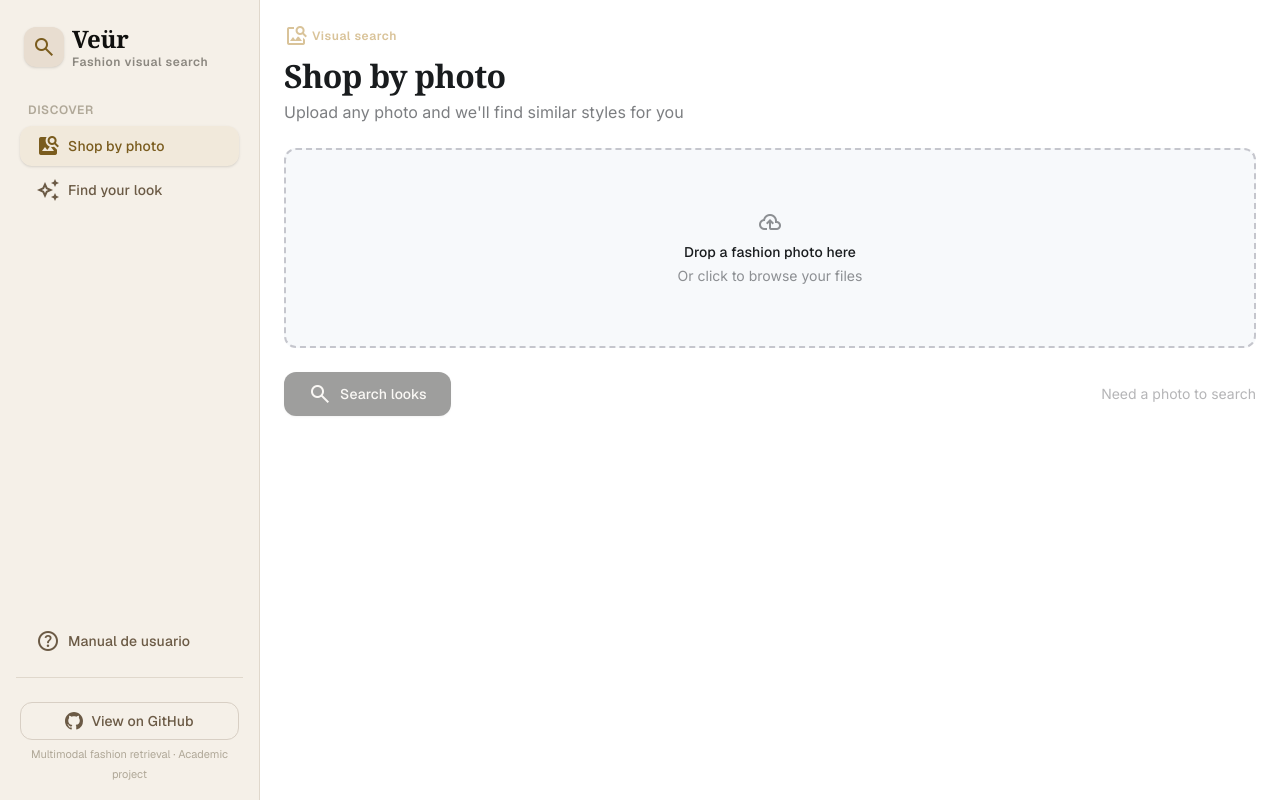
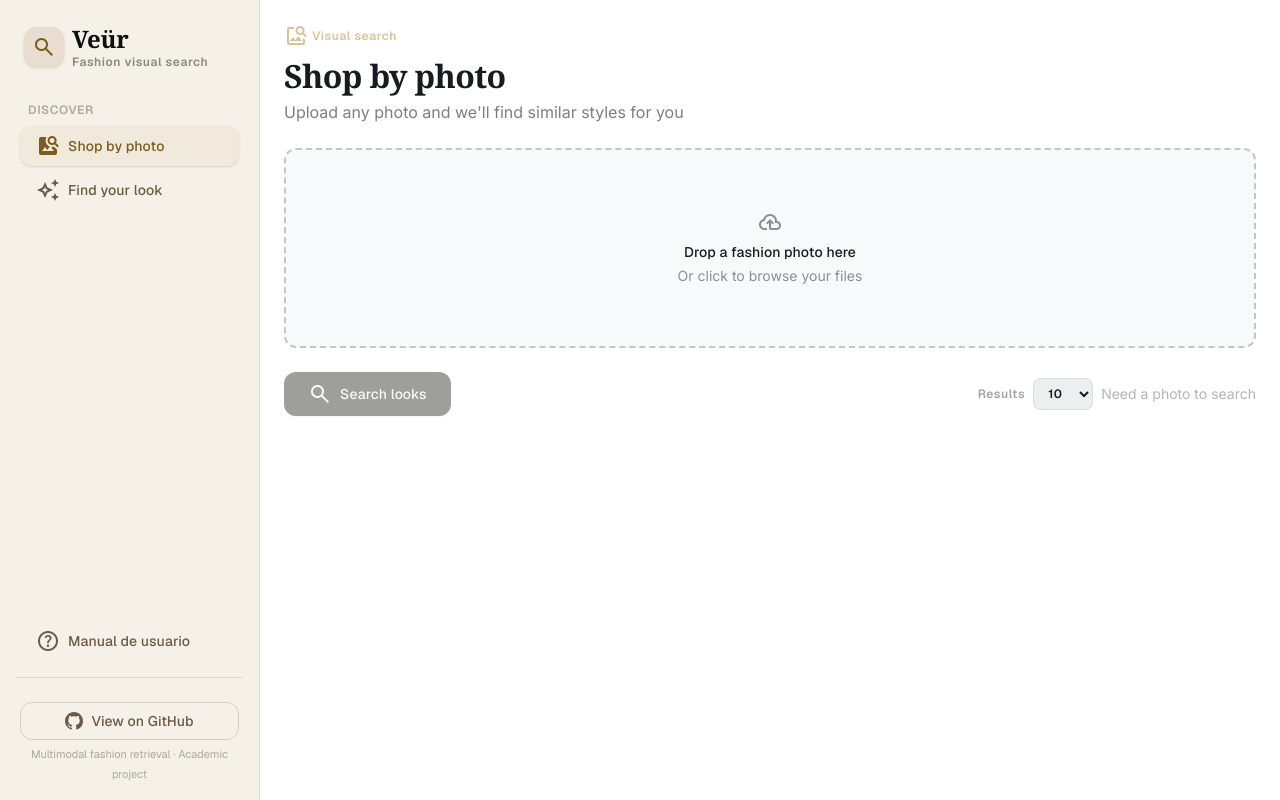
Before and after one commit to FabricioLanche/BD2_Proyecto2, a React (Vite) app in the folder Fronted/: page / in a window 1280 px wide. Built offline with nearby package versions, Linux system fonts and the light colour scheme.

Commit message:
feat: improving UX and adding top-k input

```diff
--- a/Fronted/src/components/DetailModal.tsx
+++ b/Fronted/src/components/DetailModal.tsx
@@ -38,9 +38,8 @@ export default function DetailModal({ product, onClose }: DetailModalProps) {
         onClick={(e) => e.stopPropagation()}
       >
         <div className="relative">
-          <div className="h-64 sm:h-72 w-full bg-surface overflow-hidden">
-            <img src={product.imageUrl} alt={product.title} className="w-full h-full object-cover" />
-            <div className="absolute inset-0 bg-gradient-to-t from-black/40 via-black/10 to-transparent" />
+          <div className="h-80 sm:h-96 w-full bg-surface-container-highest flex items-center justify-center overflow-hidden">
+            <img src={product.imageUrl} alt={product.title} className="w-full h-full object-contain" />
           </div>
           <button
             onClick={onClose}
--- a/Fronted/src/components/FusionSlider.tsx
+++ b/Fronted/src/components/FusionSlider.tsx
@@ -14,10 +14,10 @@ export default function FusionSlider({ value: controlledValue, onChange }: Fusio
     const track = trackRef.current
     if (!track) return
     const rect = track.getBoundingClientRect()
-    // left = 0% text (all image), right = 100% text
+    // left = 0% image, right = 100% image (thumb es el divisor)
     const raw = (clientX - rect.left) / rect.width
-    const pct = Math.round(Math.max(0, Math.min(1, raw)) * 100)
-    onChange?.(pct)
+    const imagePct = Math.round(Math.max(0, Math.min(1, raw)) * 100)
+    onChange?.(100 - imagePct)  // convertir a textWeight
   }, [onChange])
 
   const handleMouseDown = useCallback((e: React.MouseEvent) => {
@@ -44,8 +44,8 @@ export default function FusionSlider({ value: controlledValue, onChange }: Fusio
     document.addEventListener('touchend', onEnd)
   }, [handleMove])
 
-  // textWeight% from left = thumb position
-  const thumbLeftPct = textWeight
+  // imageWeight% from left = thumb position (thumb divide imagen a la izq, texto a la der)
+  const thumbLeftPct = imageWeight
 
   return (
     <div className="flex items-center gap-3 w-full select-none">
@@ -64,12 +64,12 @@ export default function FusionSlider({ value: controlledValue, onChange }: Fusio
         onMouseDown={handleMouseDown}
         onTouchStart={handleTouchStart}
       >
-        {/* Image fill — left portion */}
+        {/* Image fill — left portion, desde el borde hasta el thumb */}
         <div
           className="absolute left-0 top-0 bottom-0 bg-primary/40 rounded-full pointer-events-none transition-[width] duration-75"
           style={{ width: `${thumbLeftPct}%` }}
         />
-        {/* Text fill — right portion */}
+        {/* Text fill — right portion, desde el thumb hasta el borde */}
         <div
           className="absolute right-0 top-0 bottom-0 bg-secondary/30 rounded-full pointer-events-none transition-[width] duration-75"
           style={{ width: `${100 - thumbLeftPct}%` }}
--- a/Fronted/src/pages/RecommendationEngine.tsx
+++ b/Fronted/src/pages/RecommendationEngine.tsx
@@ -6,7 +6,7 @@ import Pagination from '../components/Pagination'
 import { useMemo, useState } from 'react'
 import { multimodalSearch } from '../services/api'
 
-const PER_PAGE = 3
+const PER_PAGE = 5
 
 export default function RecommendationEngine() {
   const [imagePreview, setImagePreview] = useState<string | null>(null)
@@ -18,6 +18,7 @@ export default function RecommendationEngine() {
   const [results, setResults] = useState<ProductCardData[]>([])
   const [loading, setLoading] = useState(false)
   const [error, setError] = useState<string | null>(null)
+  const [topK, setTopK] = useState(10)
 
   const totalPages = Math.max(1, Math.ceil(results.length / PER_PAGE))
   const visible = useMemo(() => results.slice((page - 1) * PER_PAGE, page * PER_PAGE), [results, page])
@@ -48,7 +49,8 @@ export default function RecommendationEngine() {
         imageFile,
         textQuery,
         100 - textWeight,
-        textWeight
+        textWeight,
+        topK
       )
       setResults(data)
     } catch (e) {
@@ -142,9 +144,22 @@ export default function RecommendationEngine() {
               </>
             )}
           </button>
-          {disabled && (
-            <span className="font-body-sm text-body-sm text-on-surface-variant/40">Need at least a photo or description</span>
-          )}
+          <div className="flex items-center gap-2">
+            <label className="font-label-sm text-label-sm text-on-surface-variant/50 whitespace-nowrap">Results</label>
+            <select
+              value={topK}
+              onChange={(e) => setTopK(Number(e.target.value))}
+              className="bg-surface-container border border-outline-variant/40 rounded-lg px-2.5 py-1.5 font-label-sm text-label-sm text-on-surface outline-none focus:ring-1 focus:ring-primary/40"
+            >
+              <option value={10}>10</option>
+              <option value={20}>20</option>
+              <option value={30}>30</option>
+              <option value={50}>50</option>
+            </select>
+            {disabled && (
+              <span className="font-body-sm text-body-sm text-on-surface-variant/40">Need at least a photo or description</span>
+            )}
+          </div>
         </div>
       </div>
 
--- a/Fronted/src/pages/VisualSearch.tsx
+++ b/Fronted/src/pages/VisualSearch.tsx
@@ -15,6 +15,7 @@ export default function VisualSearch() {
   const [results, setResults] = useState<ProductCardData[]>([])
   const [loading, setLoading] = useState(false)
   const [error, setError] = useState<string | null>(null)
+  const [topK, setTopK] = useState(10)
 
   const totalPages = Math.max(1, Math.ceil(results.length / PER_PAGE))
   const visible = useMemo(() => results.slice((page - 1) * PER_PAGE, page * PER_PAGE), [results, page])
@@ -34,7 +35,7 @@ export default function VisualSearch() {
     setPage(1)
     setLoading(true)
     try {
-      const data = await visualSearch(imageFile)
+      const data = await visualSearch(imageFile, topK)
       setResults(data)
     } catch (e) {
       setError(e instanceof Error ? e.message : 'Search failed')
@@ -85,9 +86,22 @@ export default function VisualSearch() {
             </>
           )}
         </button>
-        {disabled && (
-          <span className="font-body-sm text-body-sm text-on-surface-variant/40">Need a photo to search</span>
-        )}
+        <div className="flex items-center gap-2">
+          <label className="font-label-sm text-label-sm text-on-surface-variant/50 whitespace-nowrap">Results</label>
+          <select
+            value={topK}
+            onChange={(e) => setTopK(Number(e.target.value))}
+            className="bg-surface-container border border-outline-variant/40 rounded-lg px-2.5 py-1.5 font-label-sm text-label-sm text-on-surface outline-none focus:ring-1 focus:ring-primary/40"
+          >
+            <option value={10}>10</option>
+            <option value={20}>20</option>
+            <option value={30}>30</option>
+            <option value={50}>50</option>
+          </select>
+          {disabled && (
+            <span className="font-body-sm text-body-sm text-on-surface-variant/40">Need a photo to search</span>
+          )}
+        </div>
       </div>
 
       {error && (
```
